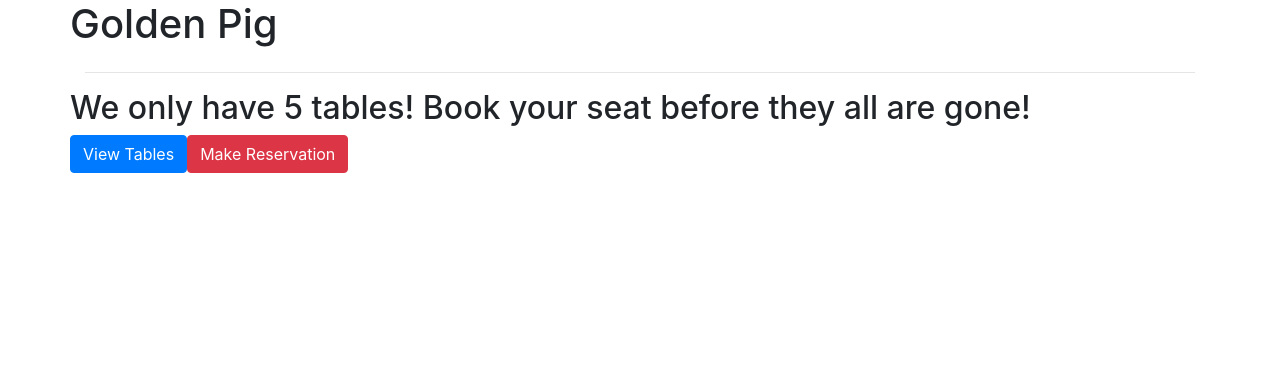
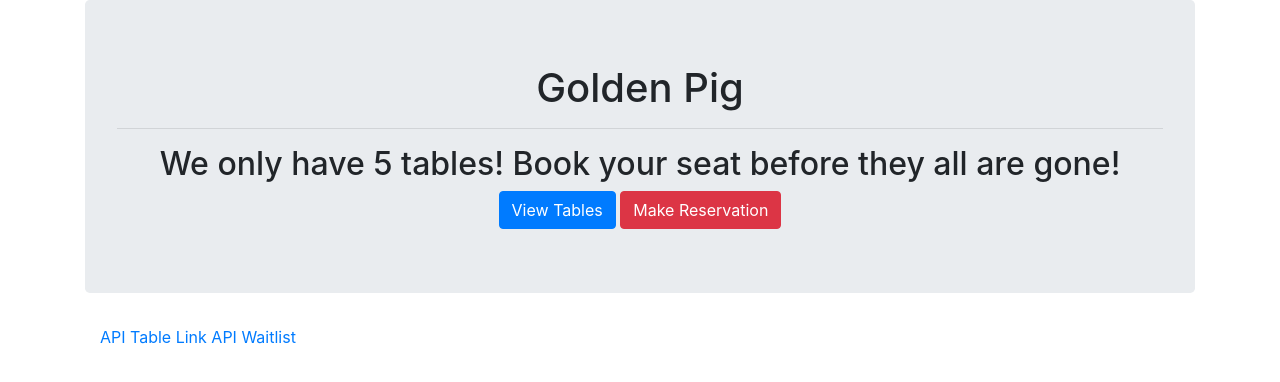
Before and after one commit to ccrum292/Golden_Pig, a plain HTML site: page index.html in a window 1280 px wide. Drawn offline with nearby package versions, Linux system fonts and the light colour scheme.

Commit message:
finished index.html

```diff
--- a/index.html
+++ b/index.html
@@ -13,22 +13,34 @@
   <body>
     <div class="container">
 
-      <div>
+      <div class="jumbotron">
+        <h1 class="text-center">Golden Pig</h1>
+        <hr>
+        <h2 class="text-center">We only have 5 tables! Book your seat before they all are gone!</h2>
 
-        <div class="row">
-          <h1>Golden Pig</h1>
+        <div class="text-center">
+         <a href="/tables">
+          <button type="button" class="btn btn-primary">View Tables</button>
+         </a>
+         <a href="/reserve">
+          <button type="button" class="btn btn-danger">Make Reservation</button>
+         </a>
+
         </div>
-        <hr>
-        <div class="row text-center">
-          <h2 class="text-center">We only have 5 tables! Book your seat before they all are gone!</h2>
-        </div>
-        <div class="row">
-          <button type="button" class="btn btn-primary">View Tables</button>
-          <button type="button" class="btn btn-danger">Make Reservation</button>
-        </div>
-
       </div>
 
+      <footer>
+        <div class="container">
+          <p>
+            <a href="/api/tables">
+              API Table Link
+            </a>
+            <a href="/api/waitlist">
+              API Waitlist
+            </a>
+          </p>
+        </div>
+      </footer>
     </div>
 
 
```
